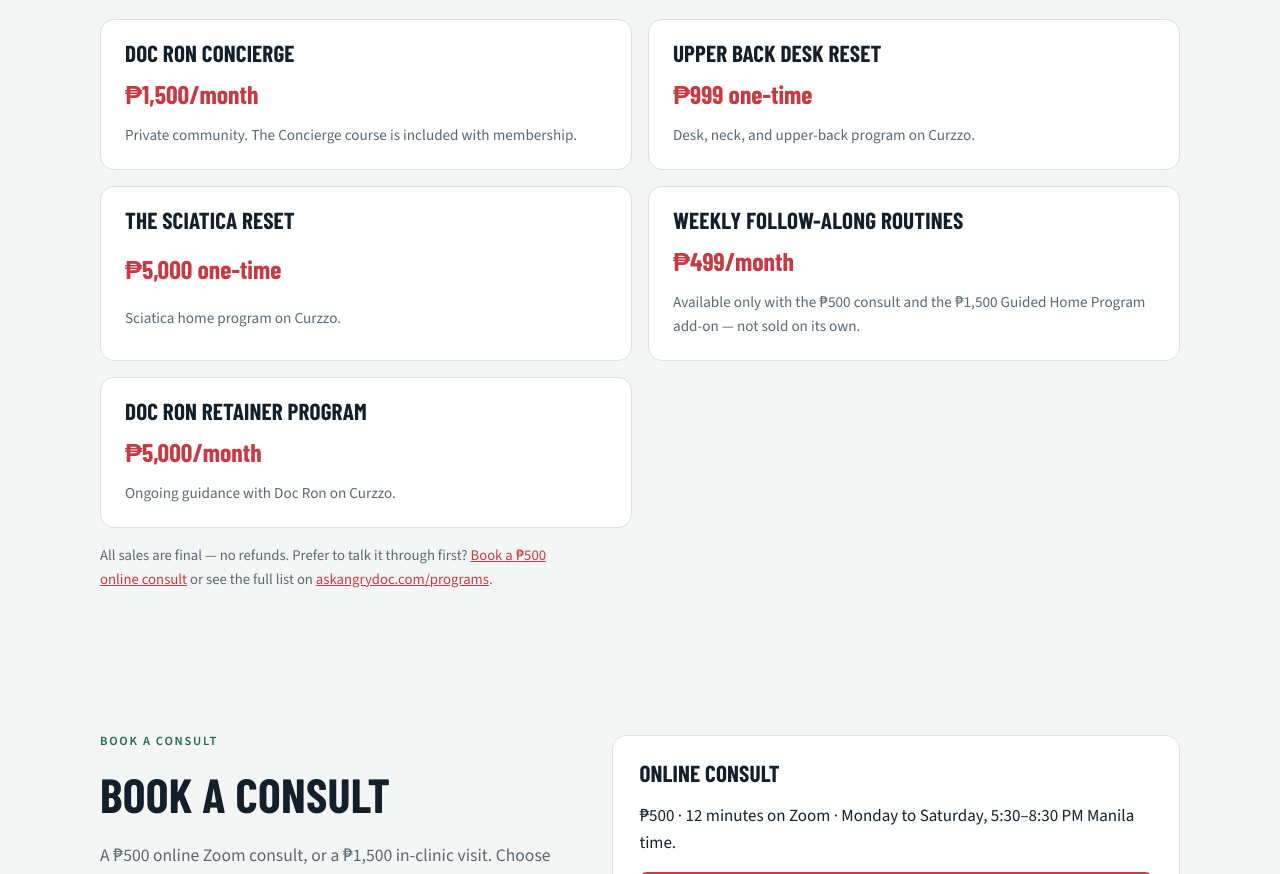
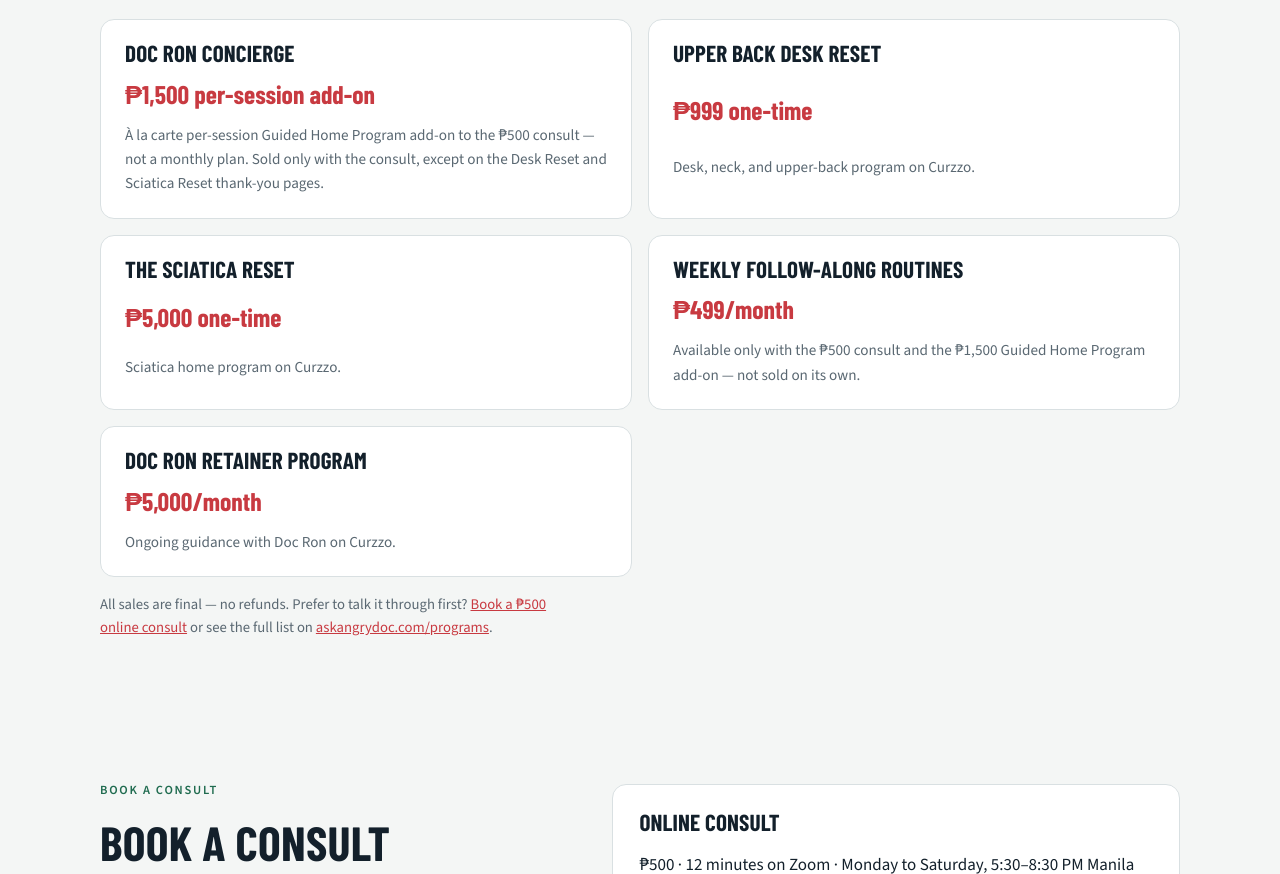
Before and after one commit to furiousdoc34/angrydoc-funnels, a plain HTML site: page index.html in a window 1280 px wide. Shown: the part 7818-8692 px from the top of the page. Drawn offline with nearby package versions, Linux system fonts and the light colour scheme; a web font is replaced by a local one.

Commit message:
Describe Doc Ron Concierge as a per-session consult add-on, not a monthly plan.

```diff
--- a/index.html
+++ b/index.html
@@ -613,8 +613,8 @@ footer .wrap { display: flex; justify-content: space-between; gap: 12px; flex-wr
       <div class="programs-grid">
         <a class="program-card" href="https://curzzo.com/communities/doc-ron-concierge-1" target="_blank" rel="noopener">
           <h3>Doc Ron Concierge</h3>
-          <span class="amt">₱1,500/month</span>
-          <p>Private community. The Concierge course is included with membership.</p>
+          <span class="amt">₱1,500 per-session add-on</span>
+          <p>À la carte per-session Guided Home Program add-on to the ₱500 consult — not a monthly plan. Sold only with the consult, except on the Desk Reset and Sciatica Reset thank-you pages.</p>
         </a>
         <a class="program-card" href="https://curzzo.com/communities/doc-ron-concierge-1/classroom/courses/345" target="_blank" rel="noopener">
           <h3>Upper Back Desk Reset</h3>
```
